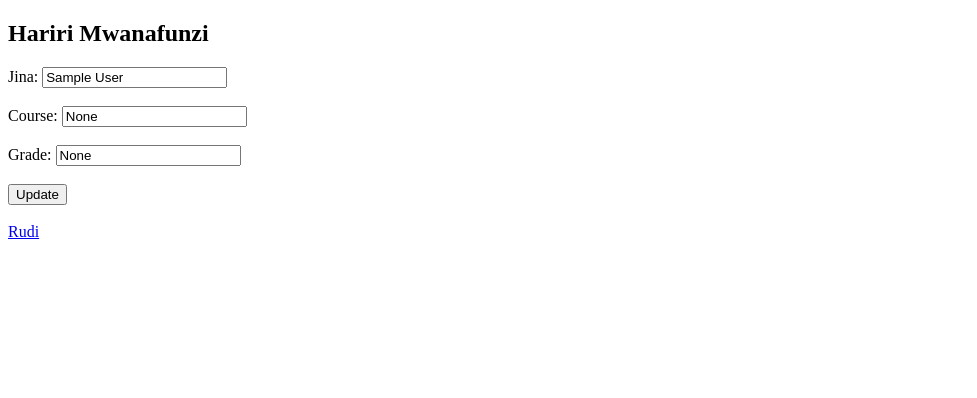
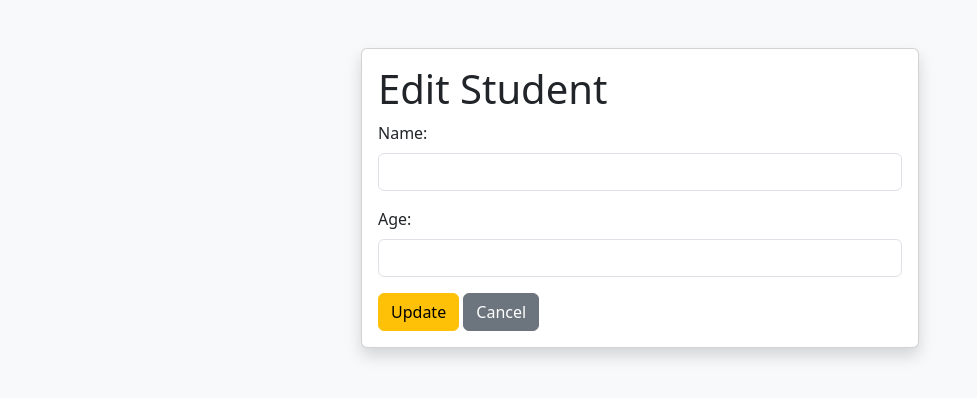
Before and after one commit to israfilnikylian745-rgb/StudentManagementWeb, a Flask app: page /edit/1 in a window 1280 px wide. Shown: the top 398 px of the page, without its empty margins (0-977 px from the left). Run offline with Flask 3, Linux system fonts and the light colour scheme; the visitor is signed in with stand-in values (Sample User, id 1); data comes from the database, SQL or seed files in the repository.

Commit message:
Update edit_student.html

```diff
--- a/templates/edit_student.html
+++ b/templates/edit_student.html
@@ -1,6 +1,32 @@
-<!DOCTYPE html><html><head><title>Hariri</title></head><body>
-<h2>Hariri Mwanafunzi</h2><form method="POST">
-Jina: <input name="name" value="{{student[1]}}" required><br><br>
-Course: <input name="course" value="{{student[2]}}" required><br><br>
-Grade: <input name="grade" value="{{student[3]}}" required><br><br>
-<button>Update</button></form><br><a href="/index">Rudi</a></body></html>
+<!DOCTYPE html>
+<html>
+<head>
+    <title>Edit Student</title>
+    <link href="https://cdn.jsdelivr.net/npm/bootstrap@5.3.3/dist/css/bootstrap.min.css" rel="stylesheet">
+</head>
+<body class="bg-light">
+
+<div class="container mt-5">
+    <div class="card shadow col-md-6 mx-auto">
+        <div class="card-body">
+            <h1 class="card-title">Edit Student</h1>
+
+            <form method="POST">
+                <div class="mb-3">
+                    <label class="form-label">Name:</label>
+                    <input type="text" name="name" value="{{ student['name'] }}" class="form-control" required>
+                </div>
+
+                <div class="mb-3">
+                    <label class="form-label">Age:</label>
+                    <input type="number" name="age" value="{{ student['age'] }}" class="form-control" required>
+                </div>
+
+                <button type="submit" class="btn btn-warning">Update</button>
+                <a href="/" class="btn btn-secondary">Cancel</a>
+            </form>
+        </div>
+    </div>
+</div>
+</body>
+</html>
```
